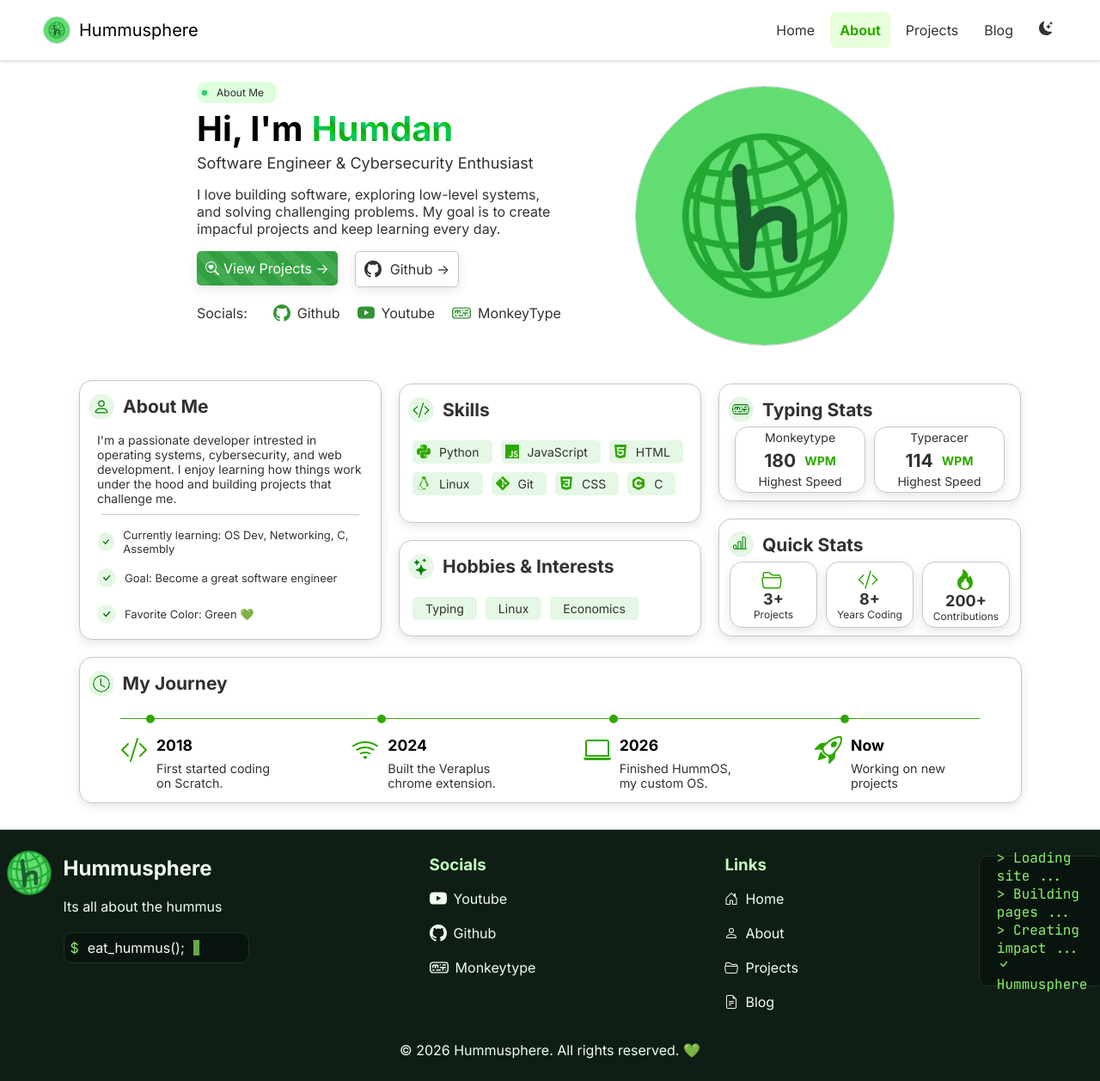
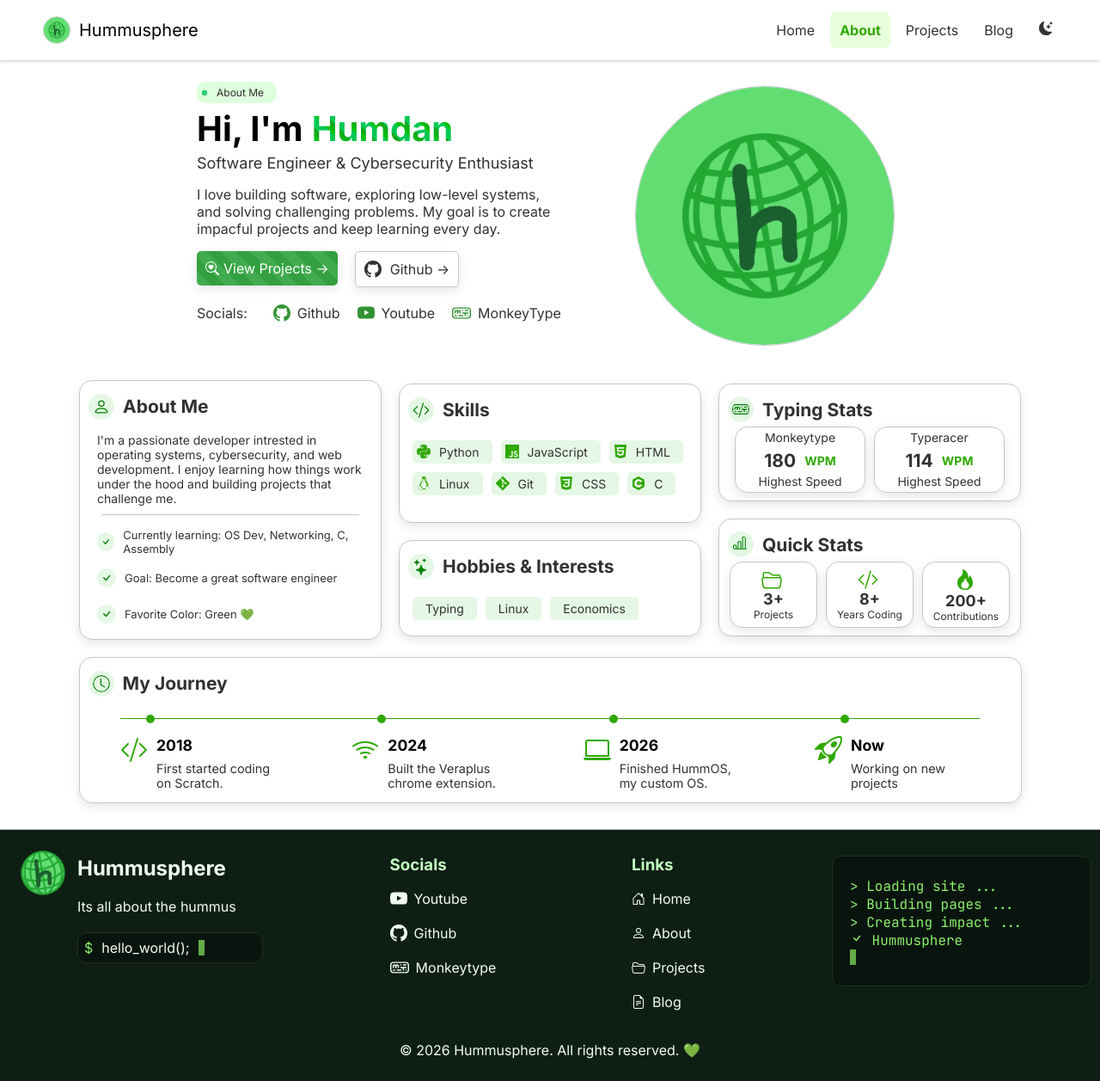
Before and after one commit to hummusphere/hummusphere.github.io, a Jekyll site: the page built from directory/about.html, in a window 1280 px wide and 1257 px high. Shown: the whole window at 86% size. Built offline with Jekyll 4.4.1, drawn with Linux system fonts in a browser that asks for light colours.

Commit message:
improved ui to be more mobile friendly

```diff
--- a/_includes/footer.html
+++ b/_includes/footer.html
@@ -1,5 +1,5 @@
-<footer>
-    <div class="flex flex-row justify-center flex-wrap" style="gap: 200px;">
+<footer class="flex justify-center">
+    <div class="flex flex-row justify-between wrap" style="width:100%; max-width: 1500px;">
         <div class="flex flex-row" style="height:fit-content;">
             <img src="{{ '../assets/Profile-Picture-No-Background.png' | relative_url }}" width="80" height="80">
             <div>
@@ -7,7 +7,7 @@
                 <p style="margin:0px;"> Its all about the hummus</p>
                 <div class="flex flex-row items-center" style="padding: 7px; gap: 10px; width: 200px; margin-top: 20px; background: rgb(10,20,15); border: 1px solid rgb(30,50,30); border-radius: 10px; ">
                     <p style="color: rgb(137, 240, 105); margin:0px;"> $ </p>
-                    <p style="margin:0px;"> eat_hummus(); </p>
+                    <p style="margin:0px;"> hello_world(); </p>
                     <svg xmlns="http://www.w3.org/2000/svg" viewBox="0 0 10 18" width="10" height="18" fill="#64AA46">
                         <rect width="7" height="18"/>
                     </svg>
--- a/directory/about.html
+++ b/directory/about.html
@@ -57,7 +57,7 @@
         </div>
         <img style="border-radius: 100%; border: 1px solid var(--border-color); margin: 10px;" src="../assets/h.jpg" width="300" height="300"></img>
     </div>
-    <div class="flex flex-row items-center" style="margin:20px 0px 0px 0px;">
+    <div class="flex flex-row items-center justify-center wrap" style="margin:20px 0px 0px 0px;">
         <div class="about-info flex flex-row" style="width: 350px; height:300px;">
             <div class="flex flex-row items-center">
                 <svg style="color: green; padding: 5px; margin: 10px; border-radius: 100%; background: rgb(229, 247, 229);" xmlns="http://www.w3.org/2000/svg" width="20" height="20" fill="currentColor" class="bi bi-person" viewBox="0 0 16 16">
@@ -213,7 +213,7 @@
             </div>
         </div>
     </div>
-    <div class="about-info" style="width: 1095px; height: fit-content;">
+    <div class="about-info" style="width: 100%; max-width: 1095px; height: fit-content;">
         <div class="flex flex-row items-center">
             <svg style="color: green; padding: 5px; margin: 10px; border-radius: 100%; background: rgb(229, 247, 229);" xmlns="http://www.w3.org/2000/svg" width="20" height="20" fill="currentColor" class="bi bi-code-slash" viewBox="0 0 16 16">
                 <path d="M8 3.5a.5.5 0 0 0-1 0V9a.5.5 0 0 0 .252.434l3.5 2a.5.5 0 0 0 .496-.868L8 8.71z"/>
```
